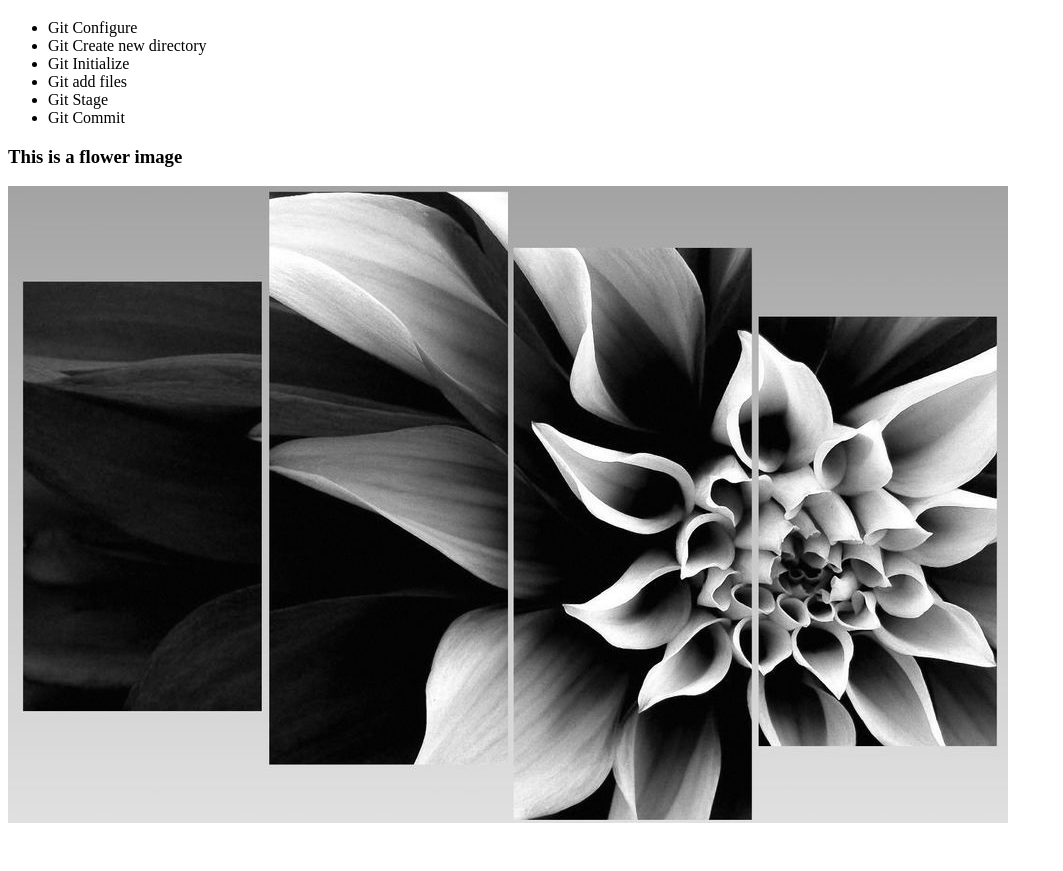
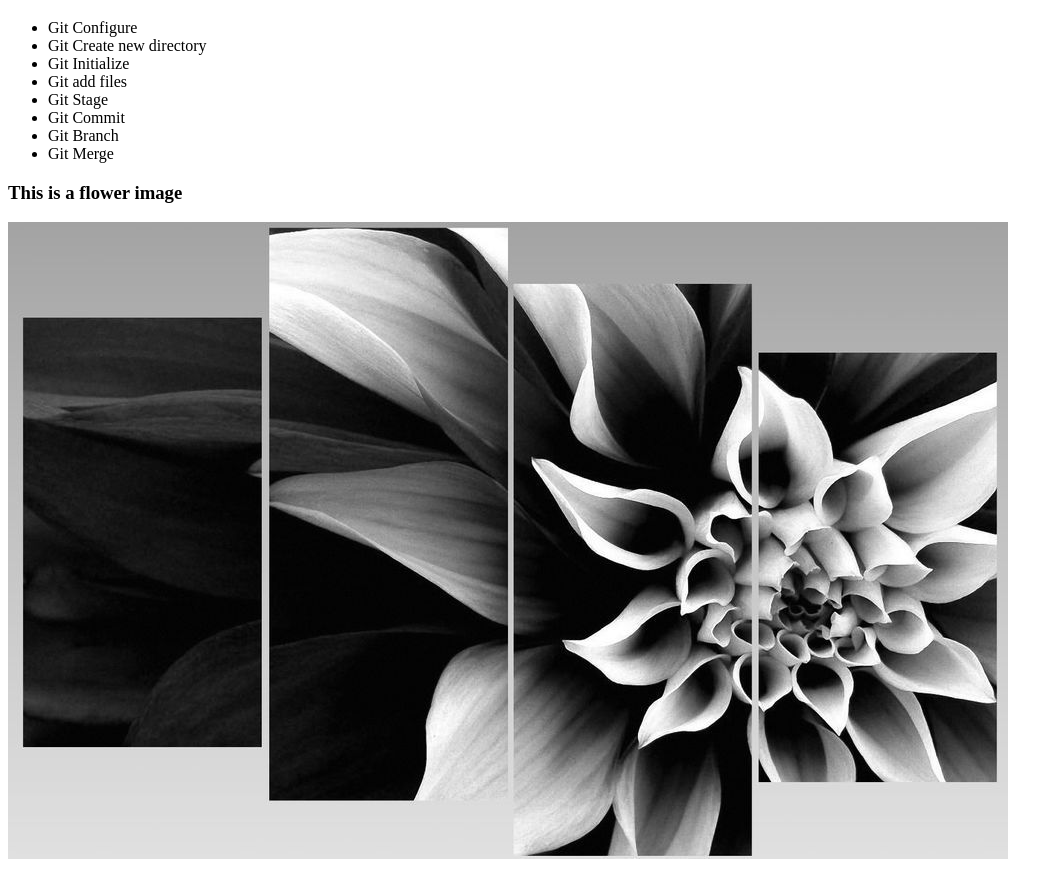
Before and after one commit to MNjeri22/gitpracs, a plain HTML site: page index.html in a window 1280 px wide. Shown: the part 61-932 px from the top of the page, without its empty margins (0-1063 px from the left). Before the commit the page ends 896 px from the top, so only its background shows below. Drawn offline with Linux system fonts and the light colour scheme.

Commit message:
added lines

```diff
--- a/index.html
+++ b/index.html
@@ -15,6 +15,8 @@
         <Li>Git add files</Li>
         <Li>Git Stage</Li>
         <Li>Git Commit</Li>
+        <Li>Git Branch</Li>
+        <Li>Git Merge</Li>
     </ul>
     <h3>This is a flower image</h3>
 <img src="images/flower.jpeg" alt="flower">
```
